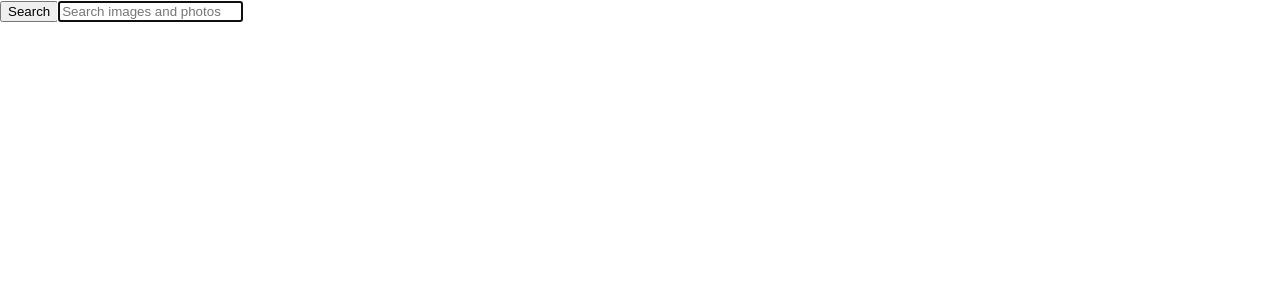
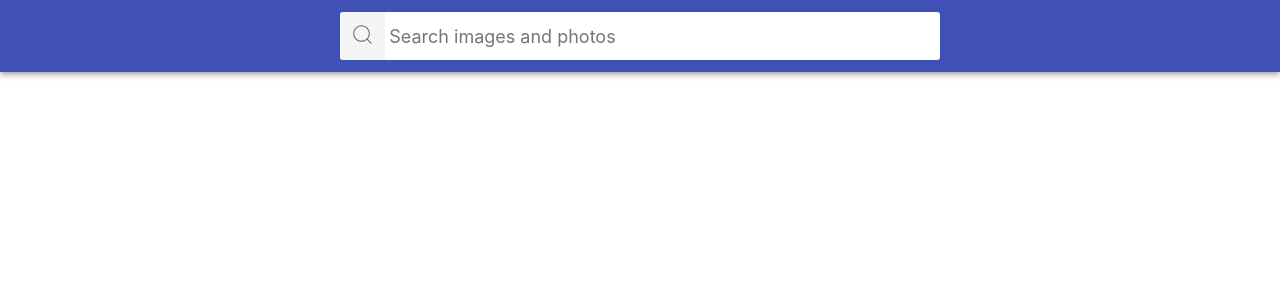
Before and after one commit to YoungSandw1ch/goit-react-hw-03-image-finder, a React (Create React App) app: page / in a window 1280 px wide. Shown: the top 300 px of the page. Built offline with nearby package versions, Linux system fonts and the light colour scheme.

Commit message:
need to fix search state

```diff
--- a/package.json
+++ b/package.json
@@ -10,6 +10,7 @@
     "axios": "^1.2.2",
     "react": "^18.1.0",
     "react-dom": "^18.1.0",
+    "react-icons": "^4.7.1",
     "react-scripts": "5.0.1",
     "styled-components": "^5.3.6",
     "styled-system": "^5.1.5",
--- a/src/components/App.jsx
+++ b/src/components/App.jsx
@@ -3,13 +3,33 @@ import { theme } from 'constants/thema';
 import { Box } from './Common/Box';
 import { Searchbar } from './Searchbar';
 import { Component } from 'react';
+import { getImages } from 'services';
 
 export class App extends Component {
+  state = {
+    query: '',
+    page: 1,
+  };
+
+  componentDidUpdate = async (_, pS) => {
+    const { query, page } = this.state;
+    if (query && pS.query !== query) {
+      const response = await getImages(query, page);
+      console.log(response);
+    }
+  };
+
+  setQuery = query => {
+    console.log(query);
+    this.setState({ query });
+  };
+
   render() {
+    const { setQuery } = this;
     return (
       <ThemeProvider theme={theme}>
         <Box>
-          <Searchbar />
+          <Searchbar onSubmit={setQuery} />
         </Box>
       </ThemeProvider>
     );
--- a/src/components/Searchbar/Searchbar.jsx
+++ b/src/components/Searchbar/Searchbar.jsx
@@ -1,19 +1,33 @@
-export const Searchbar = () => {
+import {
+  Header,
+  SearchForm,
+  SearchFormButton,
+  BtnIcon,
+  Input,
+} from './Searchbar.styled';
+
+export const Searchbar = ({ onSubmit }) => {
+  const handleSubmit = e => {
+    e.preventDefault();
+    onSubmit(e.target.elements.text.value);
+    e.target.reset();
+  };
+
   return (
-    <header className="searchbar">
-      <form className="form">
-        <button type="submit" className="button">
-          <span className="button-label">Search</span>
-        </button>
+    <Header>
+      <SearchForm onSubmit={handleSubmit}>
+        <SearchFormButton type="submit" aria-label="search">
+          <BtnIcon />
+        </SearchFormButton>
 
-        <input
-          className="input"
+        <Input
+          name="text"
           type="text"
           autoComplete="off"
           autoFocus
           placeholder="Search images and photos"
         />
-      </form>
-    </header>
+      </SearchForm>
+    </Header>
   );
 };
--- a/src/components/Searchbar/Searchbar.styled.jsx
+++ b/src/components/Searchbar/Searchbar.styled.jsx
@@ -1,4 +1,5 @@
 import styled from 'styled-components';
+import { CiSearch } from 'react-icons/ci';
 
 export const Header = styled.header`
   top: 0;
@@ -28,3 +29,39 @@ export const SearchForm = styled.form`
   border-radius: 3px;
   overflow: hidden;
 `;
+
+export const SearchFormButton = styled.button`
+  display: inline-block;
+  width: 48px;
+  height: 48px;
+  border: 0;
+  opacity: 0.6;
+  transition: opacity 250ms cubic-bezier(0.4, 0, 0.2, 1);
+  cursor: pointer;
+  outline: none;
+
+  &:hover {
+    opacity: 1;
+  }
+`;
+
+export const BtnIcon = styled(CiSearch)`
+  width: 25px;
+  height: 25px;
+`;
+
+export const Input = styled.input`
+  display: inline-block;
+  width: 100%;
+  font: inherit;
+  font-size: 20px;
+  border: none;
+  outline: none;
+  padding-left: 4px;
+  padding-right: 4px;
+
+  &::placeholder {
+    font: inherit;
+    font-size: 18px;
+  }
+`;
```
Also changed, not shown: 1 other file (tests, documents, lock files or other folders).
